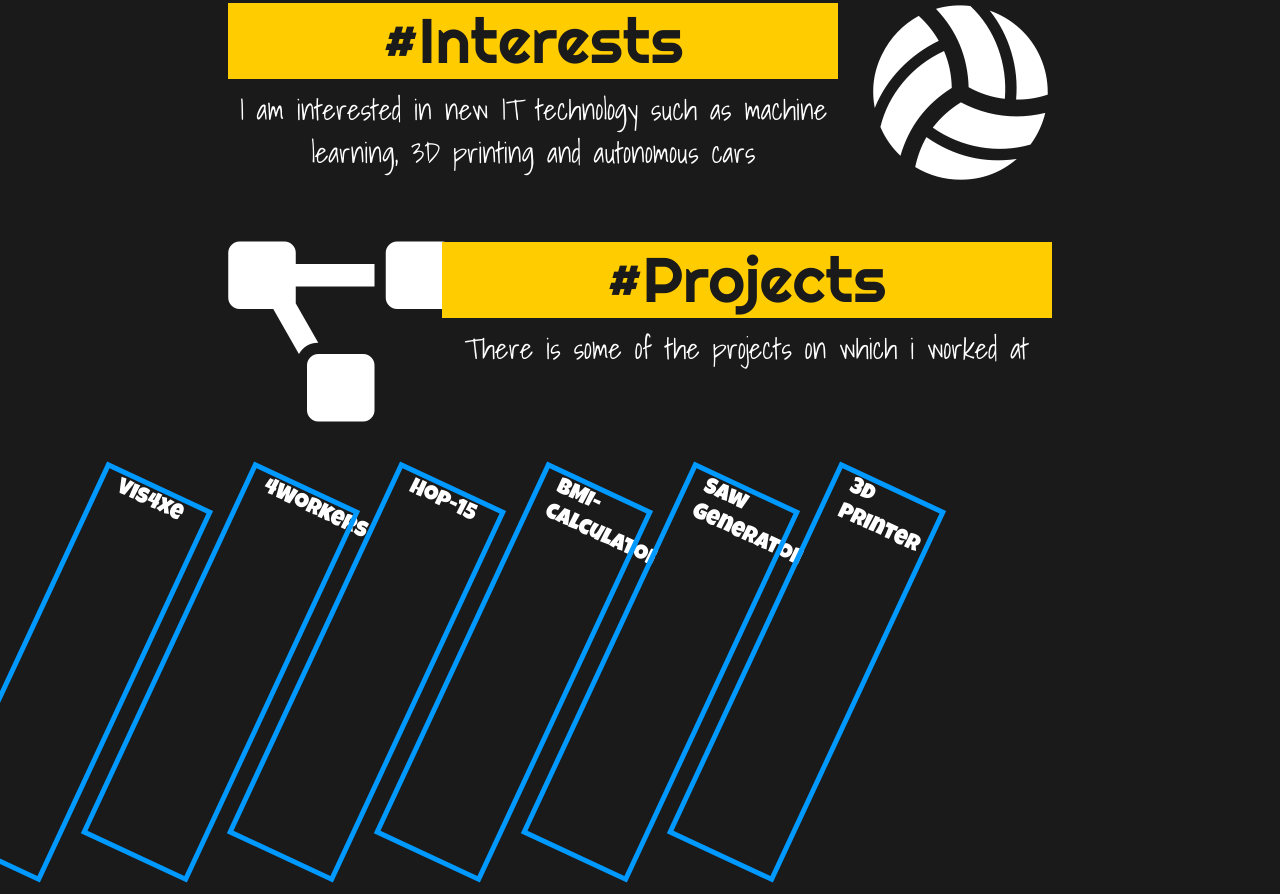
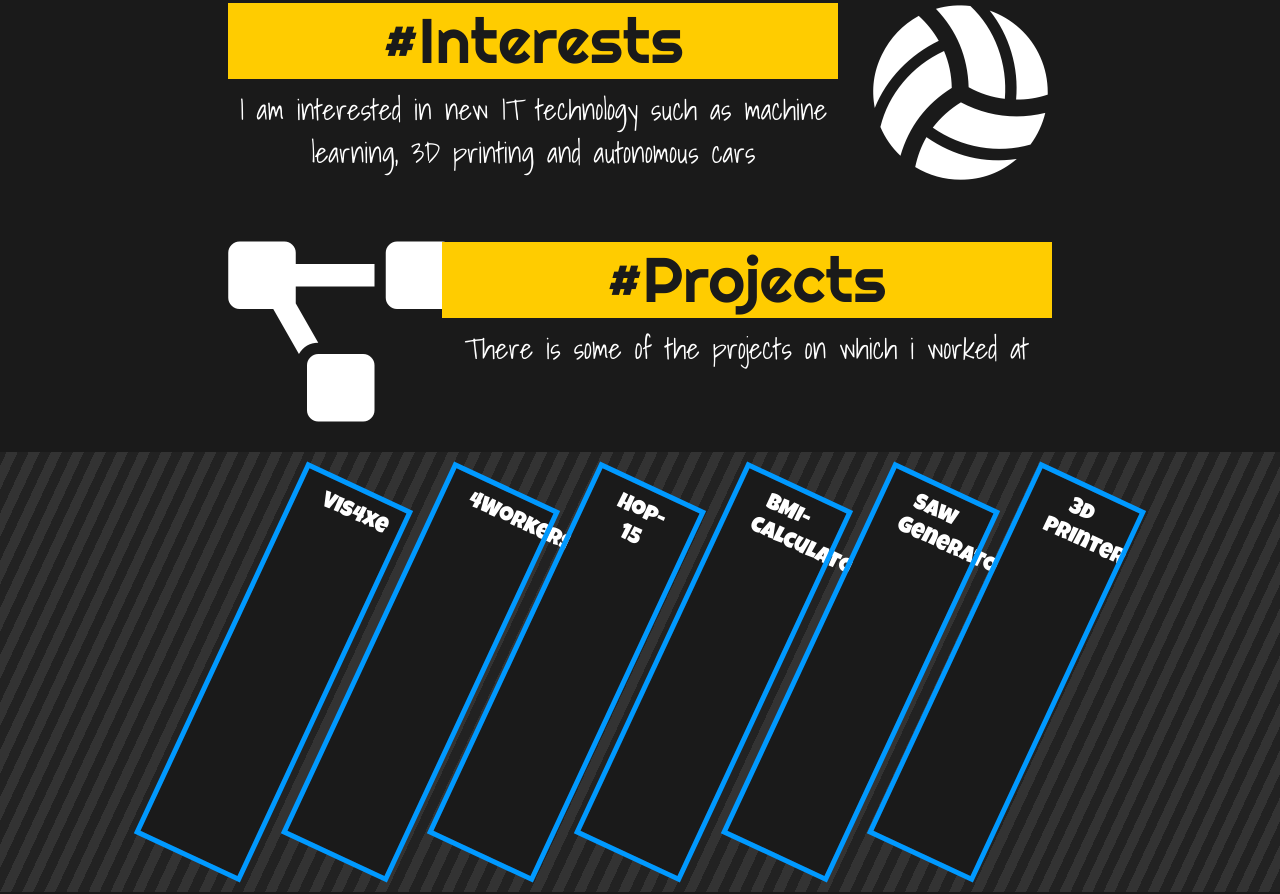
Before and after one commit to Coolxer/portf, a website: page index.html in a window 1280 px wide. Shown: the part 1393-2287 px from the top of the page. Drawn offline with nearby package versions, Linux system fonts and the light colour scheme; a web font is replaced by a local one.

Commit message:
created the projects list

```diff
--- a/css/style.css
+++ b/css/style.css
@@ -154,6 +154,16 @@ hr {
     color: #FFF;
 }
 
+#cont {
+    background: repeating-linear-gradient(
+  -65deg,
+  #222,
+  #222 10px,
+  #333 10px,
+  #333 20px
+);
+}
+
 .comb {
     height: 50vh;
     background-color: #1a1a1a;
@@ -166,6 +176,8 @@ hr {
     transition: all .2s ease-in-out;
 
     outline: 5px solid #0099ff;
+
+    text-align: center;
 }
 
 .comb:hover {
@@ -175,6 +187,15 @@ hr {
     transform: rotate(25deg) scale(1.18);
 }
 
+.comb h4 {
+    /* width: 1px;
+    word-wrap: break-word;
+    white-space: pre-wrap; */
+
+    /* writing-mode: horizontal-tb; */
+    writing-mode: sideways-lr;
+    padding: 10px;
+}
 
 /****************************************** /*
 Bootstrap 4 breakpoints
--- a/index.html
+++ b/index.html
@@ -112,9 +112,9 @@
             </div>
           </div>
           <div class="row mar-30">
-            <div class="col-12 justify-content-center">
-              <div class="row">
-                <div class="col-1 offset-3 comb">
+            <div class="col-12" id="cont">
+              <div class="row justify-content-center">
+                <div class="col-1 comb">
                   <h4>Vis4xe</h4>
                 </div>
                 <div class="col-1 comb">
```
